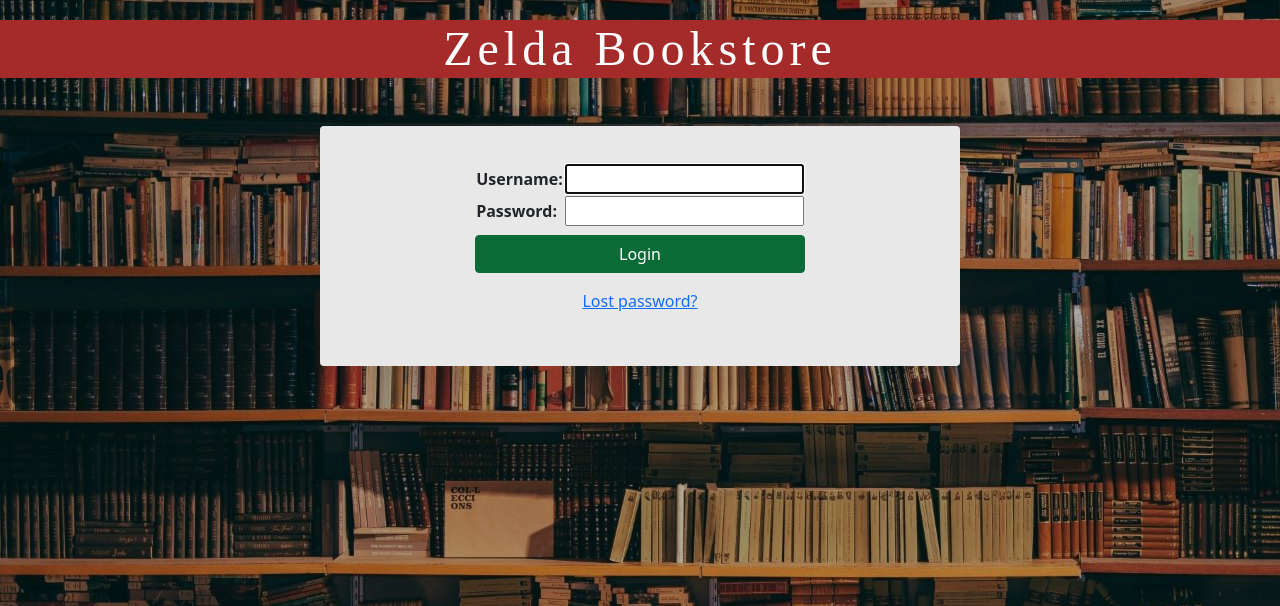
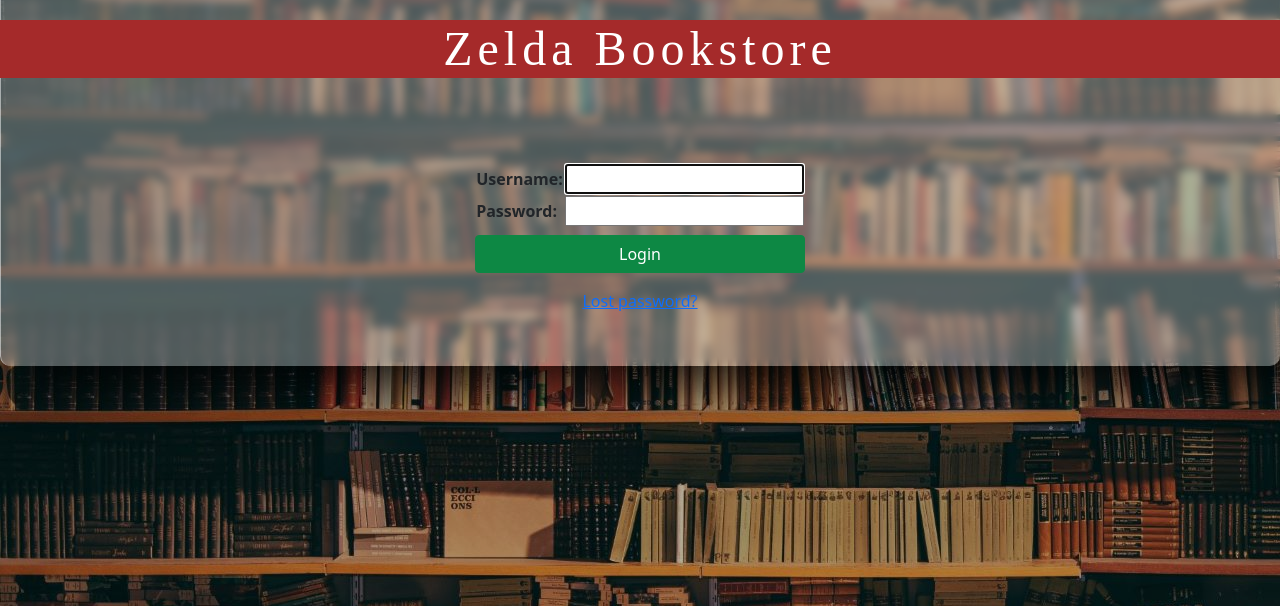
Before and after one commit to CHR-onicles/django_Bookstore, a Django app: page /login/ in a window 1280 px wide. Shown: the part 56-662 px from the top of the page. Run offline with Django 3.2, Linux system fonts and the light colour scheme.

Commit message:
added blur to login card

```diff
--- a/books/static/books/css/style.css
+++ b/books/static/books/css/style.css
@@ -111,8 +111,8 @@ textarea {
 }
 
 .btn-login{
-background-color: rgb(10, 107, 54);
-border-color: rgb(10, 107, 54);
+background-color: rgb(13, 136, 68);
+border-color: rgb(13, 136, 68);
 }
 
 .btn-login:hover::before{
@@ -137,3 +137,23 @@ border-color: rgb(7, 177, 84);
 .btn-logout:hover{
   border-color: black;
 }
+
+/* .login-div{
+  position: relative;
+} */
+
+.login-div::before{
+  content: "";
+  position: absolute;
+  top: 0;
+  left: 0;
+  height: 100%;
+  width: 100%;
+  background-color: rgba(255, 255, 255, 0.3);
+  border-top: 1px solid rgba(255, 255, 255, 0.5);
+  border-left: 1px solid rgba(255, 255, 255, 0.5);
+  box-shadow: 20px 20px  50px rgba(0, 0, 0, 0.8);
+  z-index: -1;
+  border-radius: 10px;
+  backdrop-filter: blur(5px);
+}
--- a/templates/registration/login.html
+++ b/templates/registration/login.html
@@ -25,7 +25,7 @@
         {% endif %}
     {% endif %}
 
-    <div class="container d-flex flex-column justify-content-center align-content-center mx-auto mt-5 w-50 align-items-center rounded-2" style="height: 30vh; background: rgb(233, 232, 232)">
+    <div class="container d-flex flex-column justify-content-center align-content-center mx-auto mt-5 w-50 align-items-center  login-div" style="height: 30vh;">
          <form method="POST" action="{% url 'login' %}">
         {% csrf_token %}
         <table class="mytable">
```
